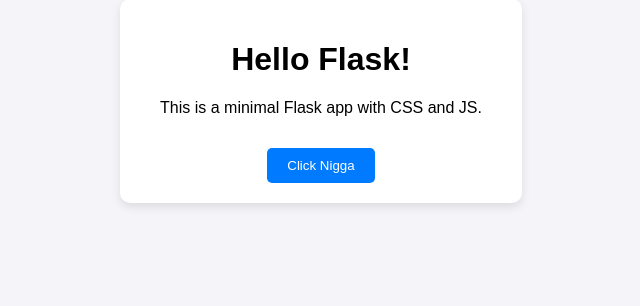
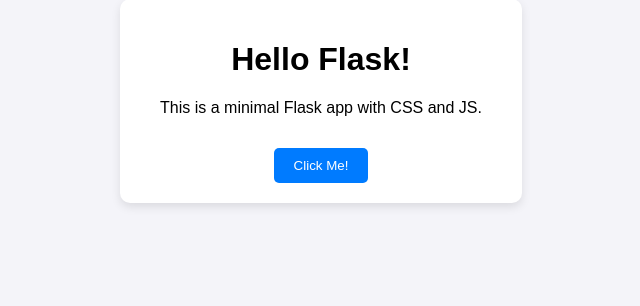
Before and after one commit to Tubachups/Embedded-Act4, a Flask app: page / in a window 1280 px wide. Shown: the part 299-605 px from the top of the page, without its empty margins (319-959 px from the left). Run offline with Flask 3, Linux system fonts and the light colour scheme.

Commit message:
Change button

```diff
--- a/templates/index.html
+++ b/templates/index.html
@@ -9,7 +9,7 @@
     <div class="container">
         <h1>Hello Flask!</h1>
         <p>This is a minimal Flask app with CSS and JS.</p>
-        <button id="clickBtn">Click Nigga</button>
+        <button id="clickBtn">Click Me!</button>
     </div>
 
     <script src="{{ url_for('static', filename='js/script.js') }}"></script>
```
